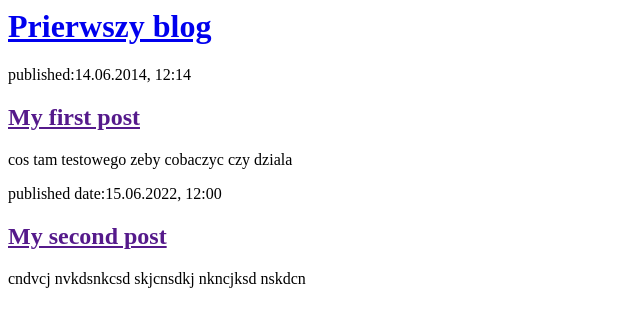
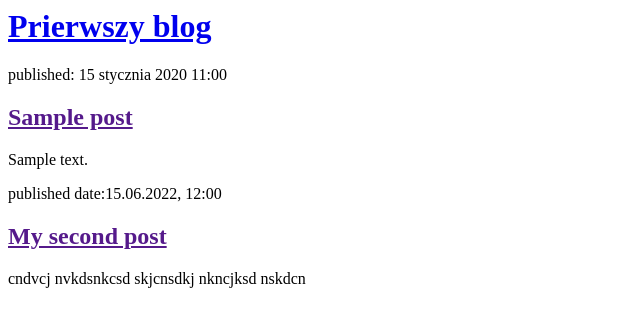
Before and after one commit to DawidRozmus/my-first-blog, a Django app: page / in a window 1280 px wide. Shown: the top 327 px of the page, without its empty margins (0-640 px from the left). Run offline with Django 4.2, Linux system fonts and the light colour scheme; tables that the repository leaves empty hold one stand-in row (values such as "Sample post").

Commit message:
dodana petla for w post

```diff
--- a/blog/templates/blog/post_list.html
+++ b/blog/templates/blog/post_list.html
@@ -8,9 +8,14 @@
         </div>
 
         <div>
-            <p>published:14.06.2014, 12:14</p>
-            <h2><a href="">My first post</a></h2>
-            <p>cos tam testowego zeby cobaczyc czy dziala</p>
+
+        {% for post in posts %}
+            <div>
+                <p>published: {{ post.published_date }}</p>
+                <h2><a href="">{{ post.title }}</a></h2>
+                <p>{{ post.text|linebreaksbr }}</p>
+            <div>
+            {% endfor %}
         </div>
 
         <div>
--- a/blog/views.py
+++ b/blog/views.py
@@ -1,6 +1,8 @@
 from django.shortcuts import render
-
+from .models import Post
+from django.utils import timezone
 
 
 def post_list(request):
-    return render(request, 'blog/post_list.html', {})
+    posts = Post.objects.filter(published_date__lte=timezone.now()).order_by('published_date')
+    return render(request, 'blog/post_list.html', {'posts': posts})
```
